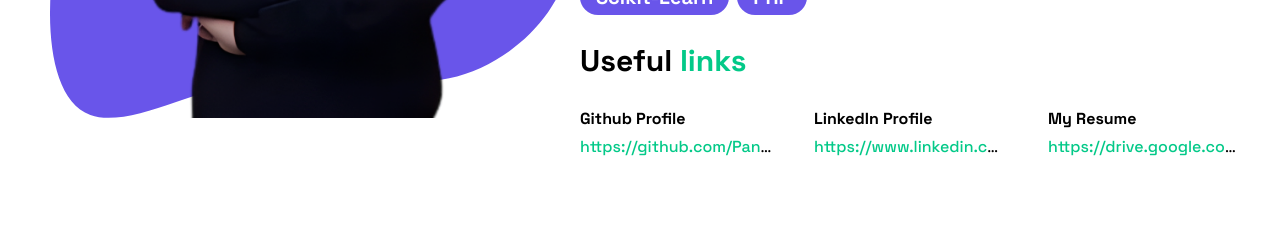
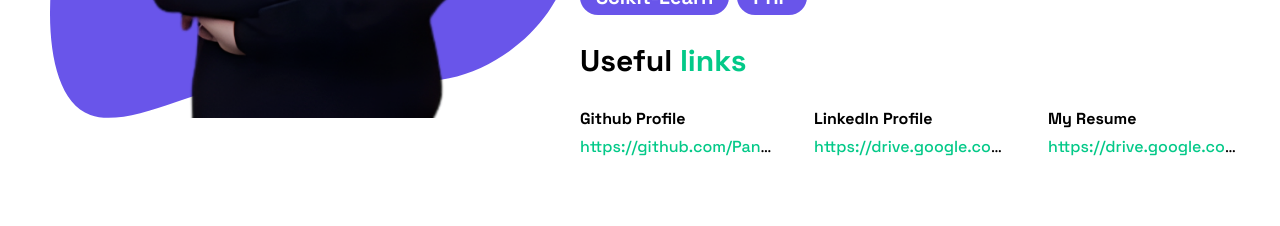
Before and after one commit to Pancham555/lynx, a Next.js app: page /home in a window 1280 px wide. Shown: the part 3660-3886 px from the top of the page. Built offline with nearby package versions, Linux system fonts and the light colour scheme.

Commit message:
Updated resume

```diff
--- a/src/components/home/team/index.js
+++ b/src/components/home/team/index.js
@@ -47,7 +47,8 @@ const Team = () => {
     { name: "Github Profile", link: "https://github.com/Pancham555" },
     {
       name: "LinkedIn Profile",
-      link: "https://www.linkedin.com/in/pancham-barman",
+    //  link: "https://www.linkedin.com/in/pancham-barman",
+   link:"https://drive.google.com/file/d/1WE6JoaAxeTdiVyisqNLndDhUF_37w3SR/view?usp=drivesdk"
     },
     {
       name: "My Resume",
```
